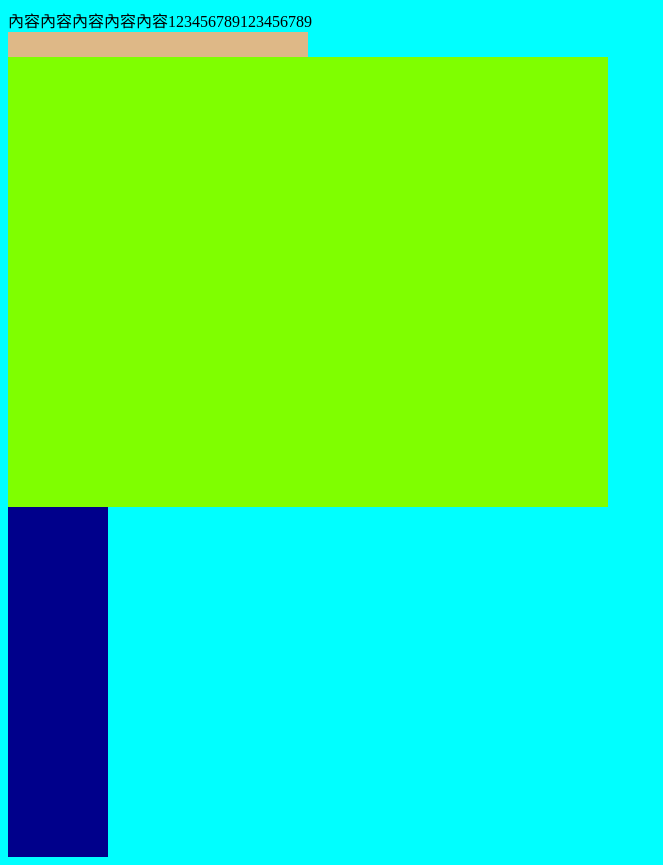
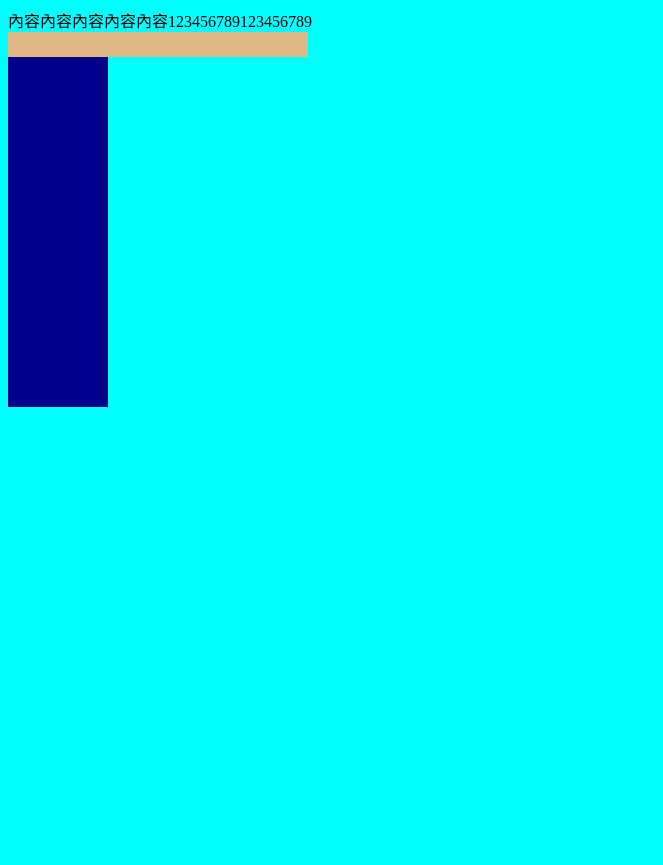
Before and after one commit to chiayingtai/chiayingweb, a plain HTML site: page index.html in a window 1280 px wide. Shown: the whole page, without its empty margins (0-663 px from the left). After the commit the page ends 800 px from the top, so only its background shows below. Drawn offline with Linux system fonts and the light colour scheme.

Commit message:
1024main change to article, IE can browse

```diff
--- a/index.html
+++ b/index.html
@@ -24,11 +24,11 @@
 <body style="background-color: cyan;">
     內容內容內容內容內容123456789123456789
 
-    <!-- html 5 響應式網頁架構 id(唯一 # ) class(類別 . )
-    頁首header(每頁固定) 主內容main(隨著頁面主題而不同) 頁尾footer(每頁固定) -->
+    <!-- html 5 響應式網頁架構 id(唯一 # ) class(類別 . ) 語意式標籤語-->
+    <!-- 頁首header(每頁固定) 主內容main(隨著頁面主題而不同) 頁尾footer(每頁固定)文章 (article, ie支援取代main標籤) -->
     <!-- div 區塊標籤 -->
     <header></header>
-    <main id="main"></main>
+    <article id="main"></article>
     <footer></footer>
 
 </body>
```
